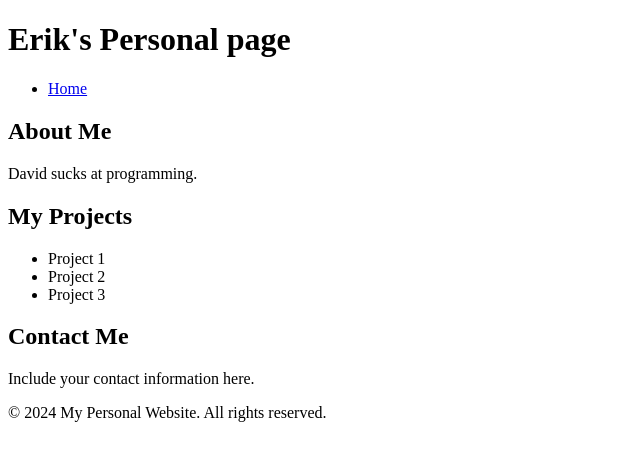
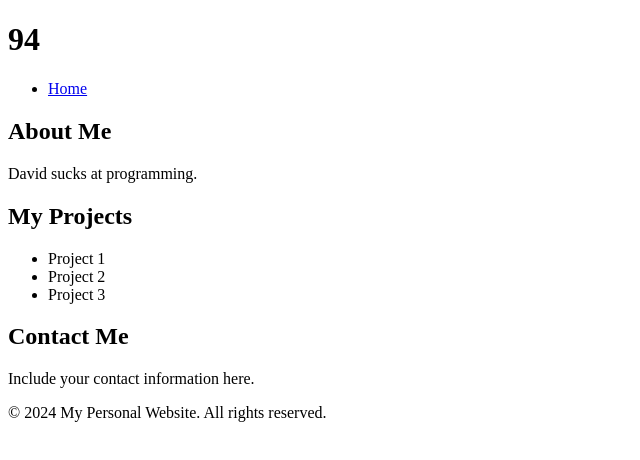
Before and after one commit to indiano68/indiano68.github.io, a plain HTML site: page index.html in a window 1280 px wide. Shown: the whole page, without its empty margins (0-640 px from the left). Drawn offline with Linux system fonts and the light colour scheme.

Commit message:
Some javascript

```diff
--- a/index.html
+++ b/index.html
@@ -16,7 +16,14 @@
             <li><a href="#">Contact</a></li> -->
         </ul>
     </nav>
+    <script>
+        // Generate a random number between 1 and 100
+        var randomNumber = Math.floor(Math.random() * 100) + 1;
 
+        // Set the random number as the header text
+        var header = document.querySelector('header h1');
+        header.textContent = randomNumber;
+    </script>
     <main>
         <h2>About Me</h2>
         <p>David sucks at programming.</p>
```
